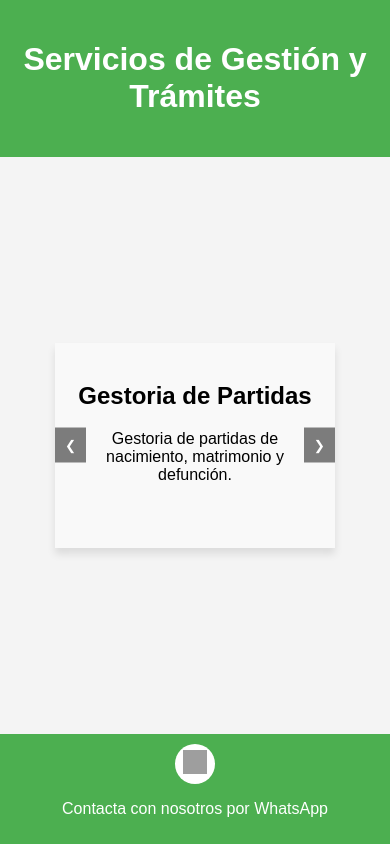
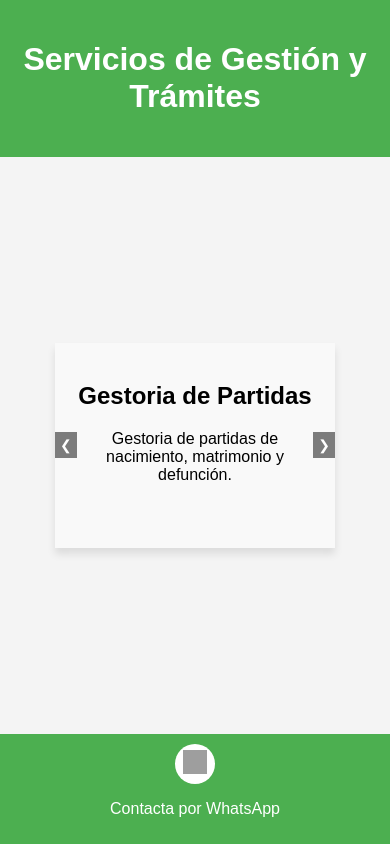
Before and after one commit to MartinReinoso98/Tramites, a plain HTML site: page index.html in a window 390 px wide. Drawn offline with Linux system fonts and the light colour scheme; grey boxes are pictures that could not be loaded.

Commit message:
Add files via upload
cambio al html y media query

```diff
--- a/index.html
+++ b/index.html
@@ -38,7 +38,7 @@
                 <img src="https://upload.wikimedia.org/wikipedia/commons/6/6b/WhatsApp.svg" alt="WhatsApp">
             </a>
         </div>
-        <p>Contacta con nosotros por WhatsApp</p>
+        <p>Contacta por WhatsApp</p>
     </footer>
 
     <script>
--- a/style.css
+++ b/style.css
@@ -85,3 +85,9 @@ footer {
 .whatsapp-icon:hover {
     background-color: #25D366;
 }
+@media (max-width: 600px) {
+    .nav-button {
+        padding: 5px;
+        font-size: 14px;
+    }
+}
```
